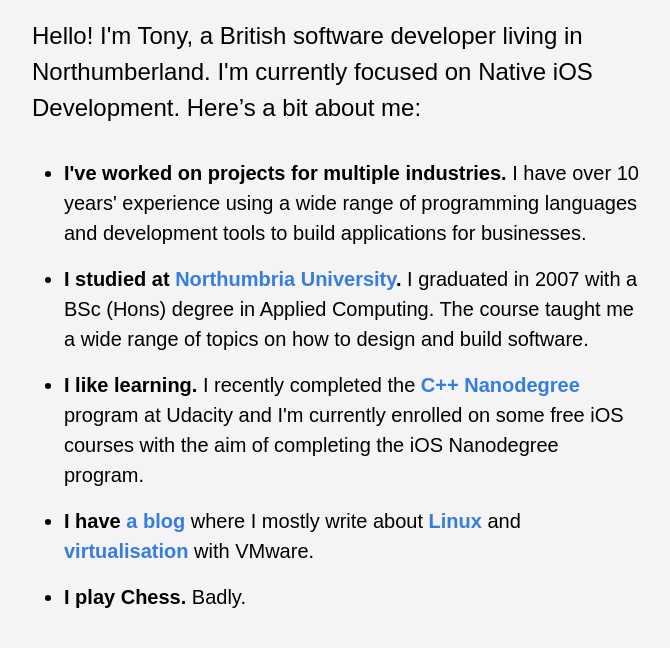
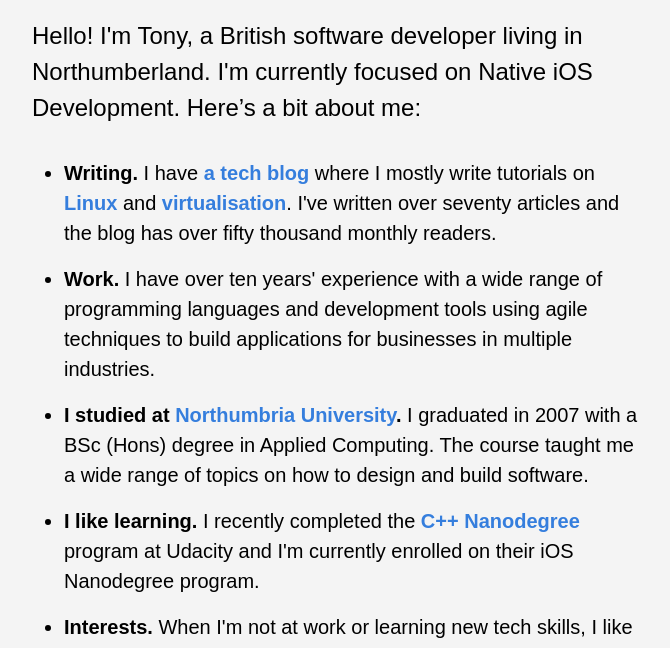
Before and after one commit to tonymackay/tonymackay.net, a plain HTML site: page index.html in a window 1280 px wide. Shown: the part 127-775 px from the top of the page, without its empty margins (288-958 px from the left). Drawn offline with Linux system fonts and the light colour scheme.

Commit message:
Update bio

```diff
--- a/index.html
+++ b/index.html
@@ -14,8 +14,16 @@
                 Here’s a bit about me:</p>
             <ul class="f5 f4-ns pl4 pr4 pv2 lh-copy">
                 <li class="pb3">
-                    <strong class="fw6">I've worked on projects for multiple industries.</strong>
-                    I have over 10 years' experience using a wide range of programming languages and development tools to build applications for businesses.
+                    <strong class="fw6">Writing.</strong>
+                    I have
+                        <a class="fw6 link dim blue" href="https://graspingtech.com/">a tech blog</a>
+                    where I mostly write tutorials on <a class="fw6 link dim blue" href="https://graspingtech.com/tags/linux/">Linux</a> and
+                    <a class="fw6 link dim blue" href="https://graspingtech.com/tags/virtualization/" >virtualisation</a>.
+                    I've written over seventy articles and the blog has over fifty thousand monthly readers.
+                </li>
+                <li class="pb3">
+                    <strong class="fw6">Work.</strong>
+                    I have over ten years' experience with a wide range of programming languages and development tools using agile techniques to build applications for businesses in multiple industries.
                 </li>
                 <li class="pb3">
                     <strong class="fw6">I studied at <a class="fw6 link dim blue" href="https://www.northumbria.ac.uk/" rel="nofollow">Northumbria University</a>.</strong>
@@ -25,15 +33,12 @@
                 <li class="pb3">
                     <strong class="fw6">I like learning.</strong>
                     I recently completed the <a class="fw6 link dim blue" href="https://graduation.udacity.com/confirm/FDC7PJ7" rel="nofollow">C++ Nanodegree</a> program at Udacity
-                    and I'm currently enrolled on some free iOS courses with the aim of completing the iOS Nanodegree program.
+                    and I'm currently enrolled on their iOS Nanodegree program.
                 </li>
                 <li class="pb3">
-                    <strong class="fw6">I have <a class="fw6 link dim blue" href="https://graspingtech.com/">a blog</a></strong>
-                    where I mostly write about <a class="fw6 link dim blue" href="https://graspingtech.com/tags/linux/">Linux</a> and
-                    <a class="fw6 link dim blue" href="https://graspingtech.com/tags/virtualization/" >virtualisation</a> with VMware.
-                </li>
-                <li class="pb3">
-                    <strong class="fw6">I play Chess.</strong> Badly.
+                    <strong class="fw6">Interests.</strong>
+                    When I'm not at work or learning new tech skills, I like playing Chess, gaming, reading and hiking.
+
                 </li>
             </ul>
             <h2 class="f5 f4-ns ttu">Get in touch</h3>
```
